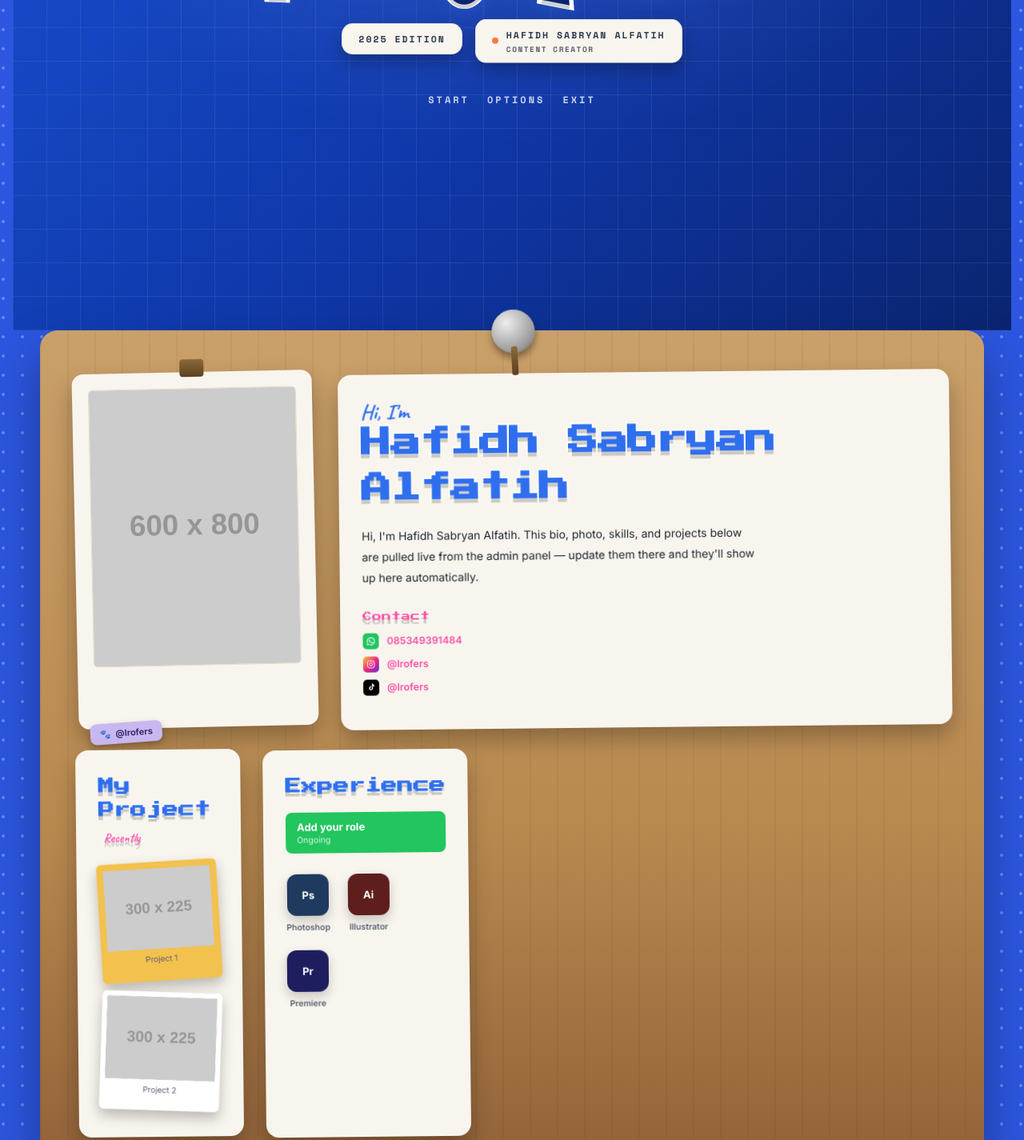
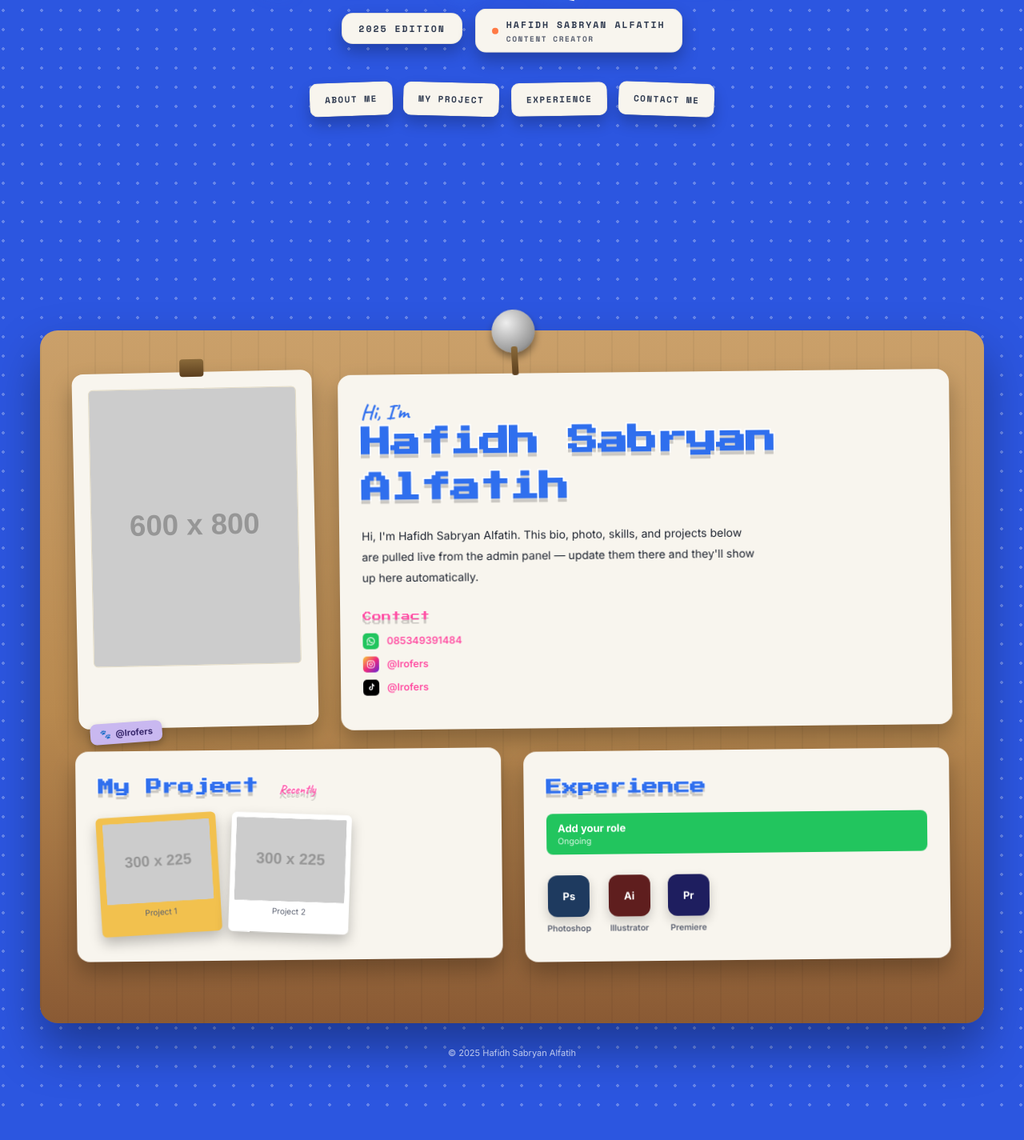
Before and after one commit to lrofers/hafidsa, a website: page index.html in a window 1280 px wide. Shown: the part 423-1848 px from the top of the page at 80% size. After the commit the page ends 1806 px from the top, so only its background shows below. Drawn offline with nearby package versions, Linux system fonts and the light colour scheme; no server answers; placeholder pictures from the web are drawn by us.

Commit message:
Update index.html

```diff
--- a/index.html
+++ b/index.html
@@ -35,11 +35,6 @@
   /* ---------- OPENING HERO ---------- */
   #hero{
     min-height:100vh;
-    background:
-      repeating-linear-gradient(0deg, rgba(255,255,255,0.07) 0 1px, transparent 1px 42px),
-      repeating-linear-gradient(90deg, rgba(255,255,255,0.07) 0 1px, transparent 1px 42px),
-      radial-gradient(ellipse 900px 550px at 50% 30%, rgba(255,255,255,0.10), transparent 60%),
-      linear-gradient(135deg, #1a52d6 0%, #0f37a8 55%, #0a2470 100%);
     display:flex;flex-direction:column;align-items:center;justify-content:center;
     gap:32px;text-align:center;
     padding:60px 16px;
@@ -98,14 +93,25 @@
   .hero-tags .hero-tag:nth-child(1){transform:rotate(-1.5deg);}
   .hero-tag .accent-dot{width:8px;height:8px;border-radius:50%;background:#ff7a45;flex-shrink:0;}
   .hero-role-sub{color:#5a6070;font-size:9.5px;margin-top:2px;font-weight:600;letter-spacing:1.5px;text-align:left;}
-  .hero-menu{display:flex;gap:22px;flex-wrap:wrap;justify-content:center;}
-  .hero-menu a{
-    color:#c7d3ee;text-decoration:none;font-size:12px;letter-spacing:3px;transition:color .2s;
-    font-family:'Space Mono',monospace;font-weight:700;text-transform:uppercase;
+  .paper-nav{display:flex;gap:14px;flex-wrap:wrap;justify-content:center;}
+  .paper-nav a{
+    background:var(--paper, #f8f5ee);
+    color:#2f3a4f;text-decoration:none;
+    font-family:'Space Mono',monospace;font-weight:700;font-size:11px;letter-spacing:1.5px;text-transform:uppercase;
+    padding:12px 18px;border-radius:10px;
+    box-shadow:0 10px 18px rgba(0,0,0,.22);
+    border:1px solid rgba(0,0,0,.06);
+    transition:transform .2s ease, box-shadow .2s ease;
   }
-  .hero-menu a:hover{color:#fff;}
+  .paper-nav a:nth-child(1){transform:rotate(-2deg);}
+  .paper-nav a:nth-child(2){transform:rotate(1.5deg);}
+  .paper-nav a:nth-child(3){transform:rotate(-1deg);}
+  .paper-nav a:nth-child(4){transform:rotate(2deg);}
+  .paper-nav a:hover{transform:translateY(-4px) rotate(0deg);box-shadow:0 14px 24px rgba(0,0,0,.3);}
   .reveal{opacity:0;transform:translateY(26px);transition:opacity .8s ease, transform .8s ease;}
-  .reveal-visible{opacity:1;transform:translateY(0);}
+  .reveal-left{opacity:0;transform:translateX(-60px);transition:opacity .8s ease, transform .8s ease;}
+  .reveal-right{opacity:0;transform:translateX(60px);transition:opacity .8s ease, transform .8s ease;}
+  .reveal-visible{opacity:1;transform:translateY(0) translateX(0);}
 
   .board-wrap{max-width:1180px;margin:0 auto;position:relative;}
   .board{
@@ -270,10 +276,11 @@
       </div>
     </div>
   </div>
-  <div class="hero-menu reveal" style="transition-delay:.45s">
-    <a href="#scrapbook">Start</a>
-    <a href="#project-anchor">Options</a>
-    <a href="#exp-anchor">Exit</a>
+  <div class="paper-nav reveal" style="transition-delay:.45s">
+    <a href="#about-anchor">About Me</a>
+    <a href="#project-anchor">My Project</a>
+    <a href="#exp-anchor">Experience</a>
+    <a href="#contact-anchor">Contact Me</a>
   </div>
 </section>
 
@@ -282,33 +289,34 @@
   <div class="board">
 
     <div class="row">
-      <div class="id-card reveal">
+      <div class="id-card reveal-left">
         <div class="id-clip"></div>
         <div class="id-photo-wrap"><img id="id-photo" src="" alt=""></div>
         <div class="id-tag">🐾 <span id="id-handle">portfolio</span></div>
       </div>
 
-      <div class="paper-note bio-note tilt">
-        <div class="script-hi script reveal">Hi, I'm</div>
-        <h1 class="pixel sticker reveal" id="name-heading">Name</h1>
-        <p class="about-text reveal" id="about-text">Loading…</p>
+      <div class="paper-note bio-note tilt" id="about-anchor">
+        <div class="script-hi script reveal-right">Hi, I'm</div>
+        <h1 class="pixel sticker reveal-right" id="name-heading">Name</h1>
+        <p class="about-text reveal-right" id="about-text">Loading…</p>
 
-        <div class="contact-block reveal">
+        <div class="contact-block reveal-right" id="contact-anchor">
           <div class="contact-title pixel sticker" style="font-size:12px;">Contact</div>
           <div id="contact-list"></div>
         </div>
+      </div>
     </div>
 
     <div class="row bottom-row">
       <div class="paper-note project-note tilt" id="project-anchor">
-        <h2 class="pixel sticker reveal">My Project <span class="script-small script">Recently</span></h2>
-        <div class="project-collage reveal" id="project-collage"></div>
+        <h2 class="pixel sticker reveal-left">My Project <span class="script-small script">Recently</span></h2>
+        <div class="project-collage reveal-left" id="project-collage"></div>
       </div>
 
       <div class="paper-note exp-note tilt" id="exp-anchor">
-        <h2 class="pixel sticker reveal">Experience</h2>
-        <div id="experience-badges" class="reveal"></div>
-        <div class="skills-icons reveal" id="skills-icons"></div>
+        <h2 class="pixel sticker reveal-right">Experience</h2>
+        <div id="experience-badges" class="reveal-right"></div>
+        <div class="skills-icons reveal-right" id="skills-icons"></div>
       </div>
 
     </div>
@@ -458,7 +466,7 @@ document.addEventListener('keydown', (e)=>{
 })();
 
 /* reveal-on-view text animation for hero */
-const revealEls = document.querySelectorAll('.reveal');
+const revealEls = document.querySelectorAll('.reveal, .reveal-left, .reveal-right');
 const revealObserver = new IntersectionObserver((entries)=>{
   entries.forEach(entry=>{
     if(entry.isIntersecting){
```
